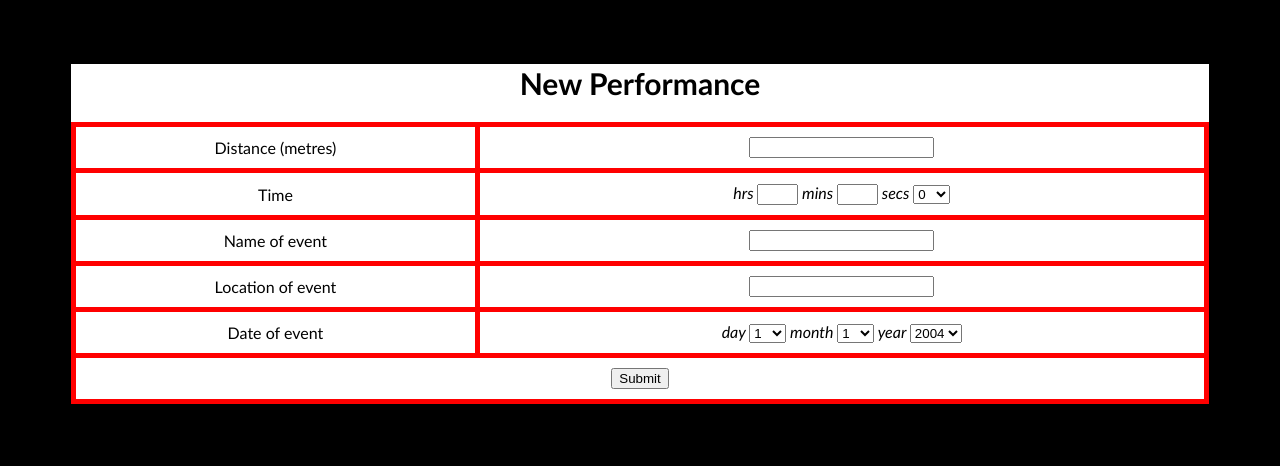
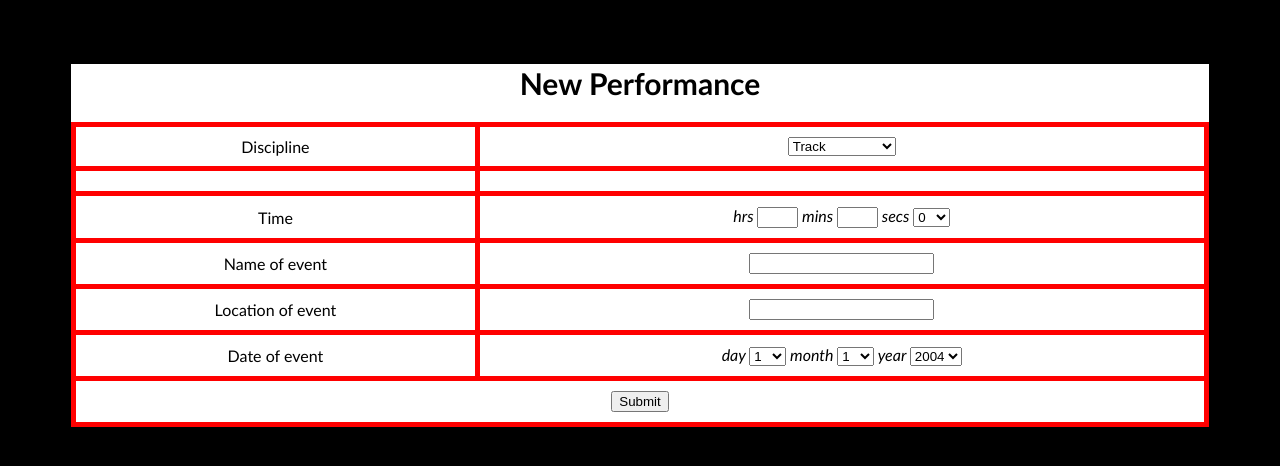
Before and after one commit to Jad1/myperformances, a CodeIgniter app: page / in a window 1280 px wide. Shown: the top 466 px of the page. Run offline with CodeIgniter, Linux system fonts and the light colour scheme; some libraries are stand-ins or nearby versions.

Commit message:
Changed quote marks from single to double, added new Discipline label and drop-down menu and removed Distance label and drop-down menu

```diff
--- a/application/views/newperformanceview.php
+++ b/application/views/newperformanceview.php
@@ -1,16 +1,28 @@
 <html>
 <head>
 	<title>New Performance</title>
-	<link rel = 'stylesheet' type = 'text/css' href = '/myperformances/myperformances/myperformances/css/styles.css'>
-	<script src= 'http://ajax.googleapis.com/ajax/libs/jquery/1.9.1/jquery.min.js'></script>
+	<link rel = "stylesheet" type = "text/css" href = "/myperformances/myperformances/myperformances/css/styles.css">
+	<script src= "http://ajax.googleapis.com/ajax/libs/jquery/1.9.1/jquery.min.js"></script>
 </head>
 <body>
 	<form method="post" action="/myperformances/myperformances/myperformances/validate/validateperformance">
 		<table>
 			<th colspan="2"><h1>New Performance</h1></th>
 			<tr>
-				<td>Distance (metres)</td>
-				<td><input type="text" id="distance" /></td>
+				<td>Discipline</td>
+				<td>
+					<select name="discipline">
+						<option value="Track">Track</option>
+						<option value="Road">Road</option>
+						<option value="XC">Cross Country</option>
+					</select>
+				</td>
+			</tr>
+
+			<!--The content of this area will vary depending on which discipline is selected.-->
+			<tr>
+				<td id="distancelabel"></td>
+				<td id="distanceinput"></td>
 			</tr>
 			<tr>
 				<td>Time</td>
@@ -47,7 +59,7 @@
 								//Add leading zero if value < 10
 								if($i  < 10)
 								{
-									print "<option value=\"0 . $i\">$i</option>";
+									print "<option value='$i'>$i</option>";
 								}
 								else
 								{
@@ -80,7 +92,7 @@
 					year
 					<select name="year">
 						<?php
-							$date = intval(date('o')) - 10;
+							$date = intval(date("o")) - 10;
 							for($i = $date; $i <= ($date + 10); $i++)
 							{
 								print "<option value='$i'>$i</option>";
```
